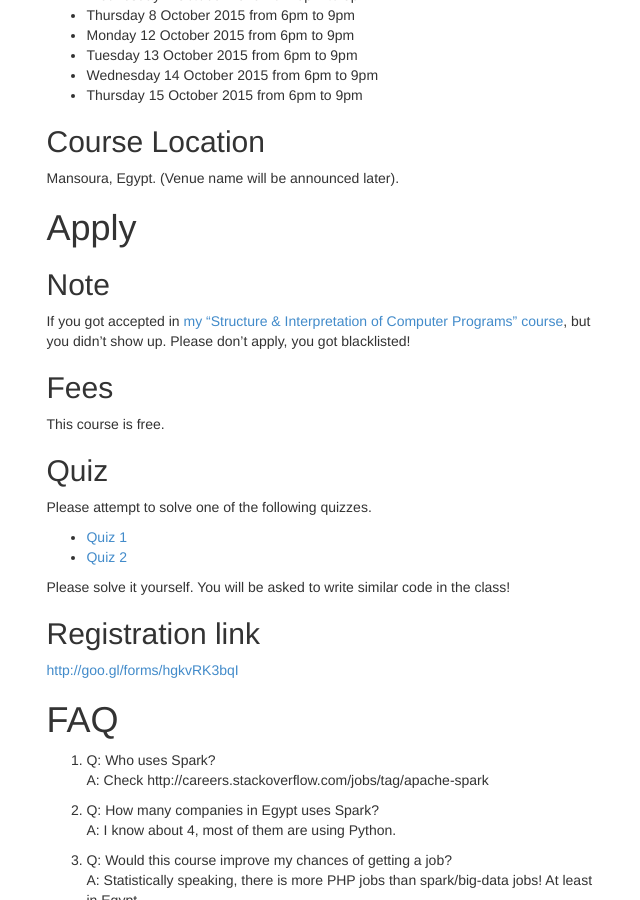
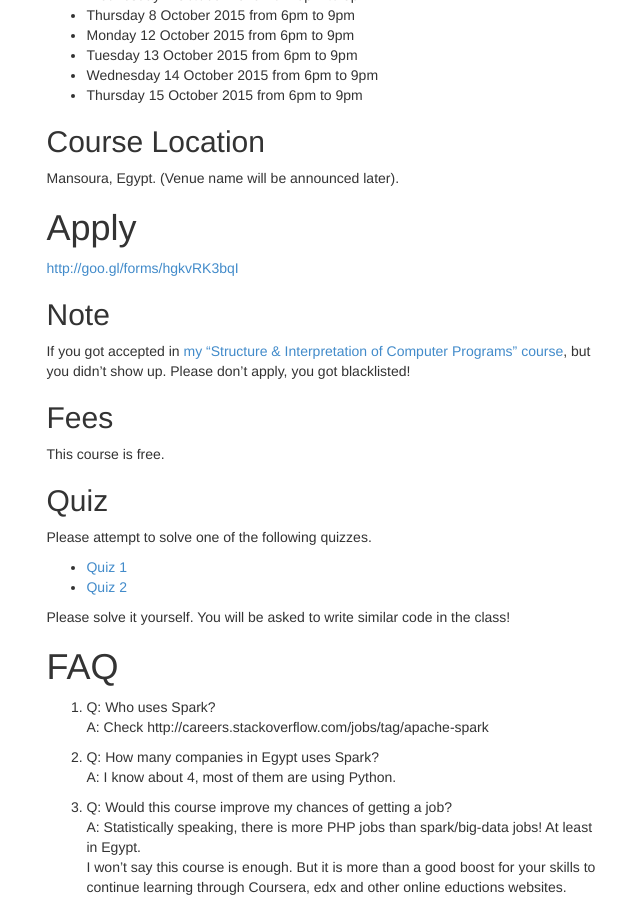
Before and after one commit to tabdulradi/tabdulradi.github.io, a Jekyll site: the page built from _posts/courses/2015-10-27-distributed-computing-using-spark.markdown, in a window 1280 px wide and 900 px high, scrolled down 1371 px. Shown: the whole window, without its empty margins (316-956 px from the left). Built offline with Jekyll 4.4.1, drawn with Linux system fonts in a browser that asks for light colours; comment, search, counter and statistics services are not loaded.

Commit message:
Changes registeration link location for Spark course

```diff
--- a/_posts/courses/2015-10-27-distributed-computing-using-spark.markdown
+++ b/_posts/courses/2015-10-27-distributed-computing-using-spark.markdown
@@ -66,6 +66,7 @@
 Mansoura, Egypt. (Venue name will be announced later).
 
 # Apply
+[http://goo.gl/forms/hgkvRK3bqI](http://goo.gl/forms/hgkvRK3bqI)
 
 ## Note
 If you got accepted in [my "Structure & Interpretation of Computer Programs" course](http://abdulradi.com/courses/sicp-using-javascript-for-absolute-beginners.html), but you didn't show up. Please don't apply, you got blacklisted!
@@ -75,13 +76,11 @@
 
 ## Quiz
 Please attempt to solve one of the following quizzes.
+
 - [Quiz 1](https://github.com/Kiosk12/spark-training/tree/master/quiz/quiz1)
 - [Quiz 2](https://github.com/Kiosk12/spark-training/tree/master/quiz/quiz2)
 
 Please solve it yourself. You will be asked to write similar code in the class!
-
-## Registration link
-[http://goo.gl/forms/hgkvRK3bqI](http://goo.gl/forms/hgkvRK3bqI)
 
 # FAQ
 1. Q: Who uses Spark?
```
